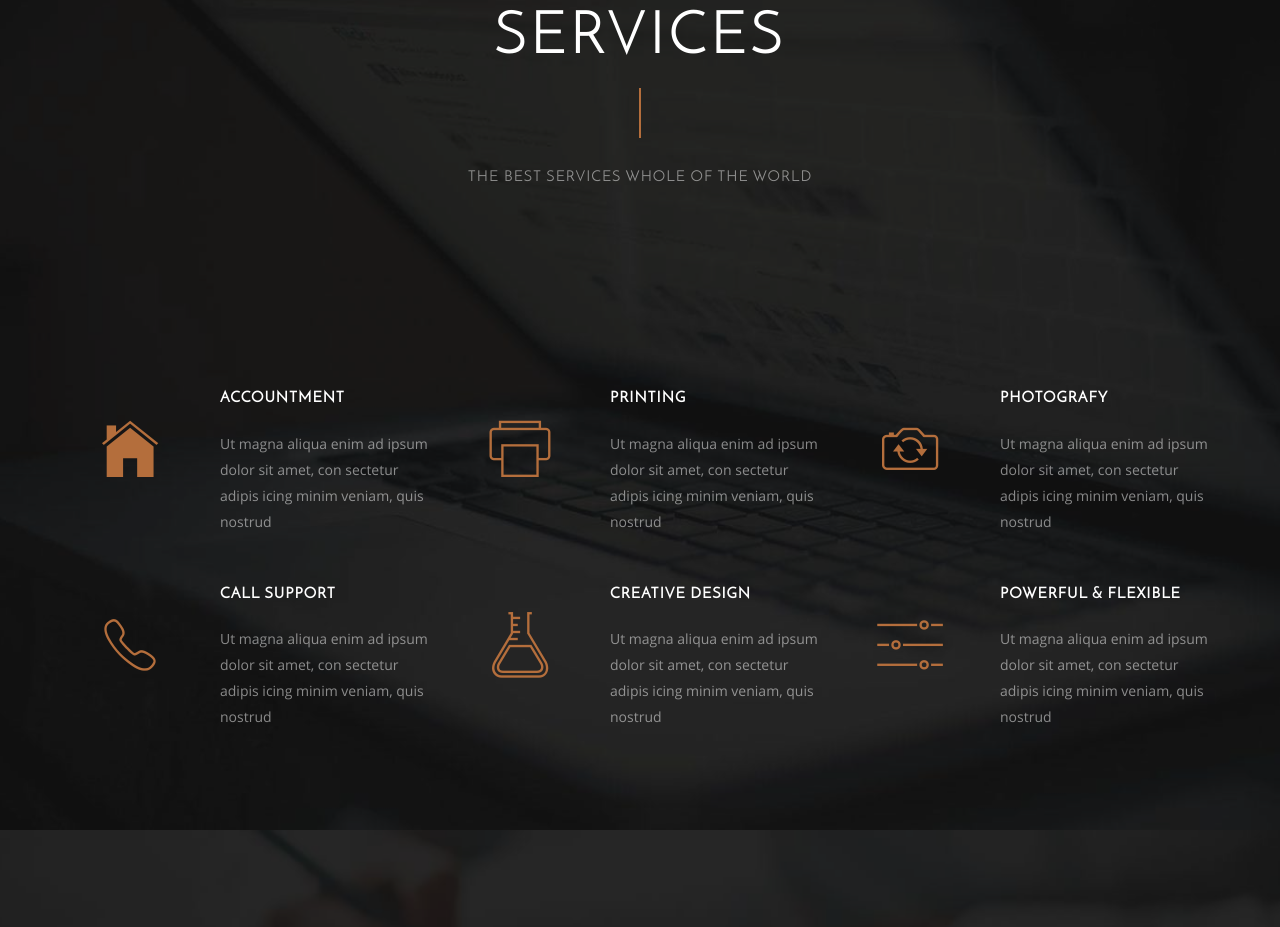
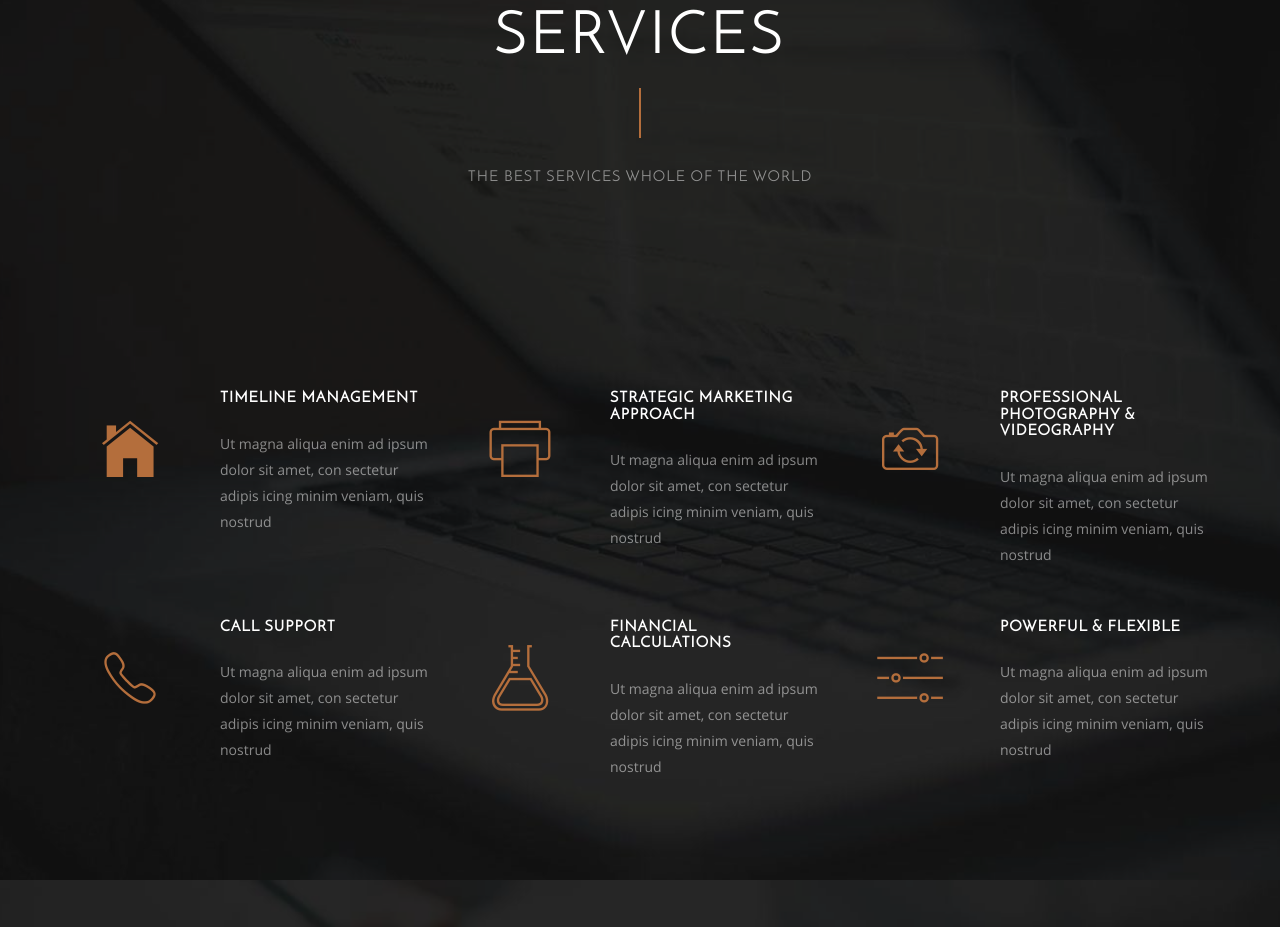
Before and after one commit to loges-prop/loges-prop.github.io, a plain HTML site: page index.html in a window 1280 px wide. Shown: the part 3488-4415 px from the top of the page. Drawn offline with Linux system fonts and the light colour scheme; files whose address does not match are found by name.

Commit message:
Update index.html

```diff
--- a/index.html
+++ b/index.html
@@ -210,7 +210,7 @@
                                     <span class="hi-icon"><i id="section2_block1_icon" class="ion-ios-home"></i></span>
                                 </div>
                                 <div class="block-title">
-                                    <h4 id="section2_block1_title">Accountment</h4>
+                                    <h4 id="section2_block1_title">Timeline Management</h4>
                                     <p id="section2_block1_content">Ut magna aliqua enim ad ipsum dolor sit amet, con sectetur adipis icing minim veniam, quis nostrud</p>
                                 </div>
                             </div>
@@ -221,7 +221,7 @@
                                     <span class="hi-icon"> <i id="section2_block2_icon" class="ion-ios-printer-outline"></i></span>
                                 </div>
                                 <div class="block-title">
-                                    <h4 id="section2_block2_title">Printing</h4>
+                                    <h4 id="section2_block2_title">Strategic Marketing Approach</h4>
                                     <p id="section2_block2_content">Ut magna aliqua enim ad ipsum dolor sit amet, con sectetur adipis icing minim veniam, quis nostrud</p>
                                 </div>
 
@@ -234,7 +234,7 @@
                                 </div>
 
                                 <div class="block-title">
-                                    <h4 id="section2_block3_title">Photografy</h4>
+                                    <h4 id="section2_block3_title">Professional Photography &amp; Videography</h4>
                                     <p id="section2_block3_content">Ut magna aliqua enim ad ipsum dolor sit amet, con sectetur adipis icing minim veniam, quis nostrud</p>
                                 </div>
                             </div>
@@ -257,7 +257,7 @@
                                     <span class="hi-icon"><i id="section2_block5_icon" class="ion-ios-flask-outline"></i></span>
                                 </div>
                                 <div class="block-title">
-                                    <h4 id="section2_block5_title">Creative Design</h4>
+                                    <h4 id="section2_block5_title">Financial Calculations</h4>
                                     <p id="section2_block5_content">Ut magna aliqua enim ad ipsum dolor sit amet, con sectetur adipis icing minim veniam, quis nostrud</p>
                                 </div>
                             </div>
@@ -323,7 +323,7 @@
                 <div class="container">
                     <div class="row">
                         <div class="col-md-8 col-md-offset-2 col-sm-10 col-sm-offset-1">
-                            <article class="section-title-body"><h1 class="head-title wow fadeInDown animated animated" data-wow-duration="1.5s" id="section3_title">Portfolio</h1>
+                            <article class="section-title-body"><h1 class="head-title wow fadeInDown animated animated" data-wow-duration="1.5s" id="section3_title">Career</h1>
                                 <div class="section-col wow fadeInUp animated animated" data-wow-duration="1.5s"></div>
                                 <p id="section3_subtitle" class="head-text wow fadeInUp animated animated" data-wow-duration="1.5s">Find you have need item</p>
                             </article></div>
@@ -418,7 +418,7 @@
 
             <div class="container">
                 <div class="section-sub-title center">
-                    <article class="section-title-body white"><h1 id="section3subtitle" class="head-title">Featured Item</h1>
+                    <article class="section-title-body white"><h1 id="section3subtitle" class="head-title">Traits</h1>
                         <p id="section3content" class="head-text">Excepteur sint occaecat cupidatat non proident, sunt sint occaecat cupidatat non proident, sunt in culpa qui officia deserunt mollit in culpa qui sint occaecat cupidatat non proident, sunt in culpa qui officia deserunt mollit officia deserunt mollit anim id est laborum.</p>
                     </article></div>
                 <div class="row">
```
